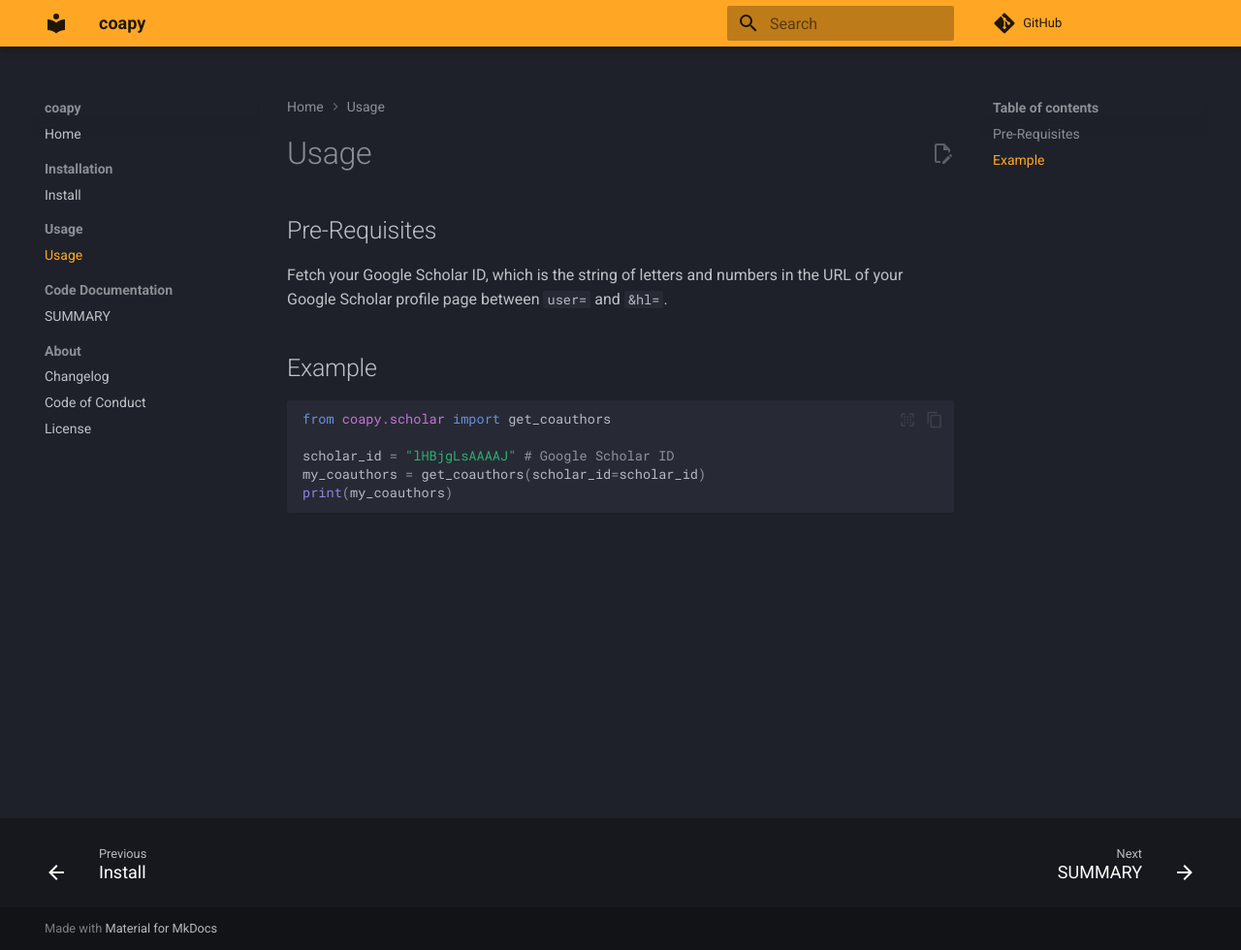
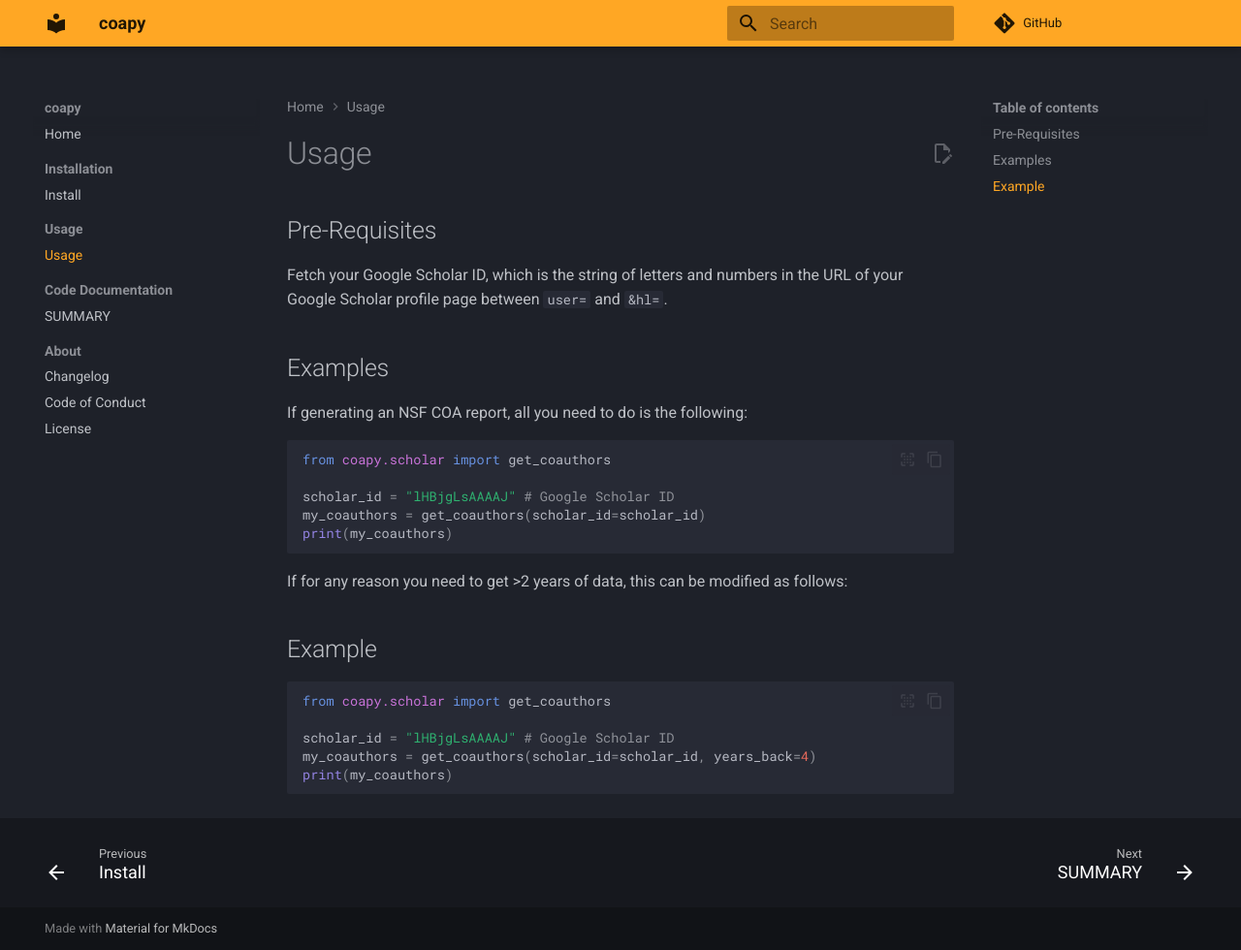
Before and after one commit to Andrew-S-Rosen/coapy, an MkDocs documentation site: the page built from docs/usage.md, in a window 1280 px wide and 980 px high. Shown: the whole window at 97% size. Built offline with MkDocs 1.6.1 and Material for MkDocs 9.7.7, drawn with Linux system fonts in a browser that asks for light colours; plug-ins that fetch from the network failed and are left out; comment, search, counter and statistics services are not loaded.

Commit message:
Update usage.md

````diff
--- a/docs/usage.md
+++ b/docs/usage.md
@@ -4,7 +4,9 @@
 
 Fetch your Google Scholar ID, which is the string of letters and numbers in the URL of your Google Scholar profile page between `user=` and `&hl=`.
 
-## Example
+## Examples
+
+If generating an NSF COA report, all you need to do is the following:
 
 ```python
 from coapy.scholar import get_coauthors
@@ -13,3 +15,16 @@ scholar_id = "lHBjgLsAAAAJ" # Google Scholar ID
 my_coauthors = get_coauthors(scholar_id=scholar_id)
 print(my_coauthors)
 ```
+
+If for any reason you need to get >2 years of data, this can be modified as follows:
+
+
+## Example
+
+```python
+from coapy.scholar import get_coauthors
+
+scholar_id = "lHBjgLsAAAAJ" # Google Scholar ID
+my_coauthors = get_coauthors(scholar_id=scholar_id, years_back=4)
+print(my_coauthors)
+```
````
